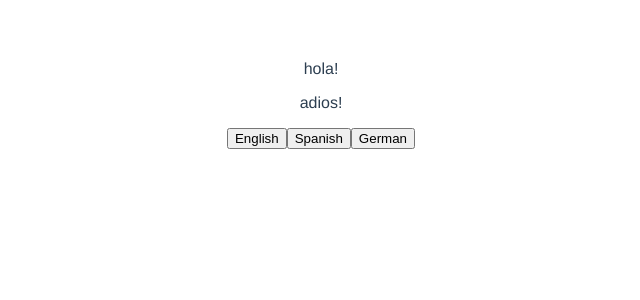
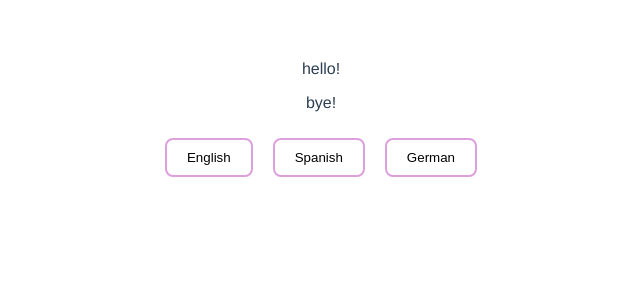
Before and after one commit to AlenaNik/vue-i18n, a Vue app: page / in a window 1280 px wide. Shown: the top 300 px of the page, without its empty margins (319-959 px from the left). Built offline with nearby package versions, Linux system fonts and the light colour scheme.

Commit message:
local storage and browser

```diff
--- a/src/App.vue
+++ b/src/App.vue
@@ -11,7 +11,15 @@ export default {
   name: 'App',
   components: {
     HelloI18n
-  }
+  },
+    created() {
+      const locale = localStorage.getItem('locale')
+      if (locale) {
+          this.$i18n.locale = locale;
+      } else if (navigator.language) {
+          this.$i18n.locale = navigator.language.substring(0, 2);
+      }
+    }
 }
 </script>
 
--- a/src/components/Helloi18n.vue
+++ b/src/components/Helloi18n.vue
@@ -14,7 +14,17 @@ export default {
   methods:{
     setLocale(locale) {
       this.$i18n.locale = locale;
+      localStorage.setItem("locale", locale);
     }
   }
 }
 </script>
+<style>
+    button {
+        margin: 10px;
+        padding: 10px 20px;
+        border: 2px solid plum;
+        border-radius: 8px;
+        background-color: white;
+    }
+</style>
```
